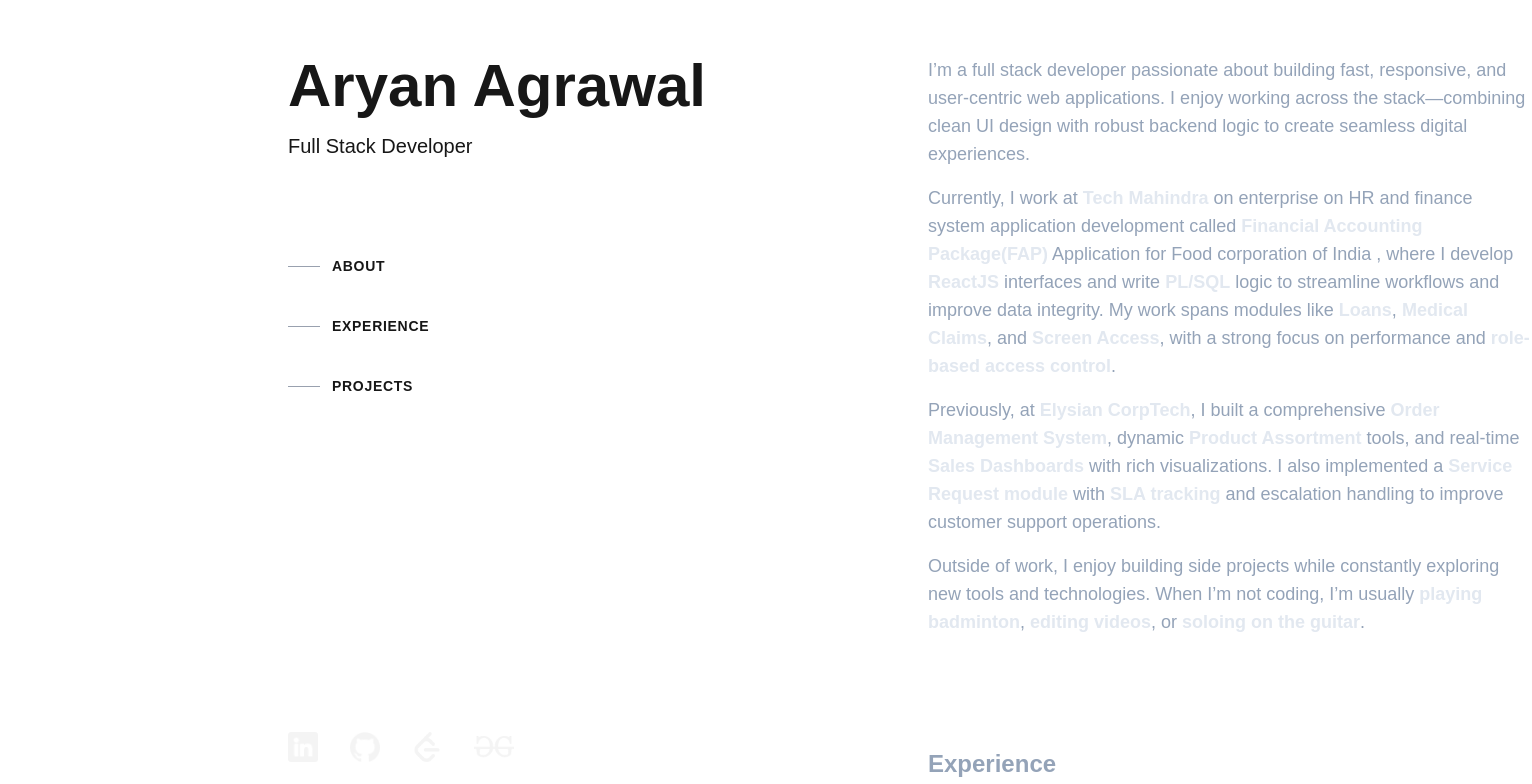
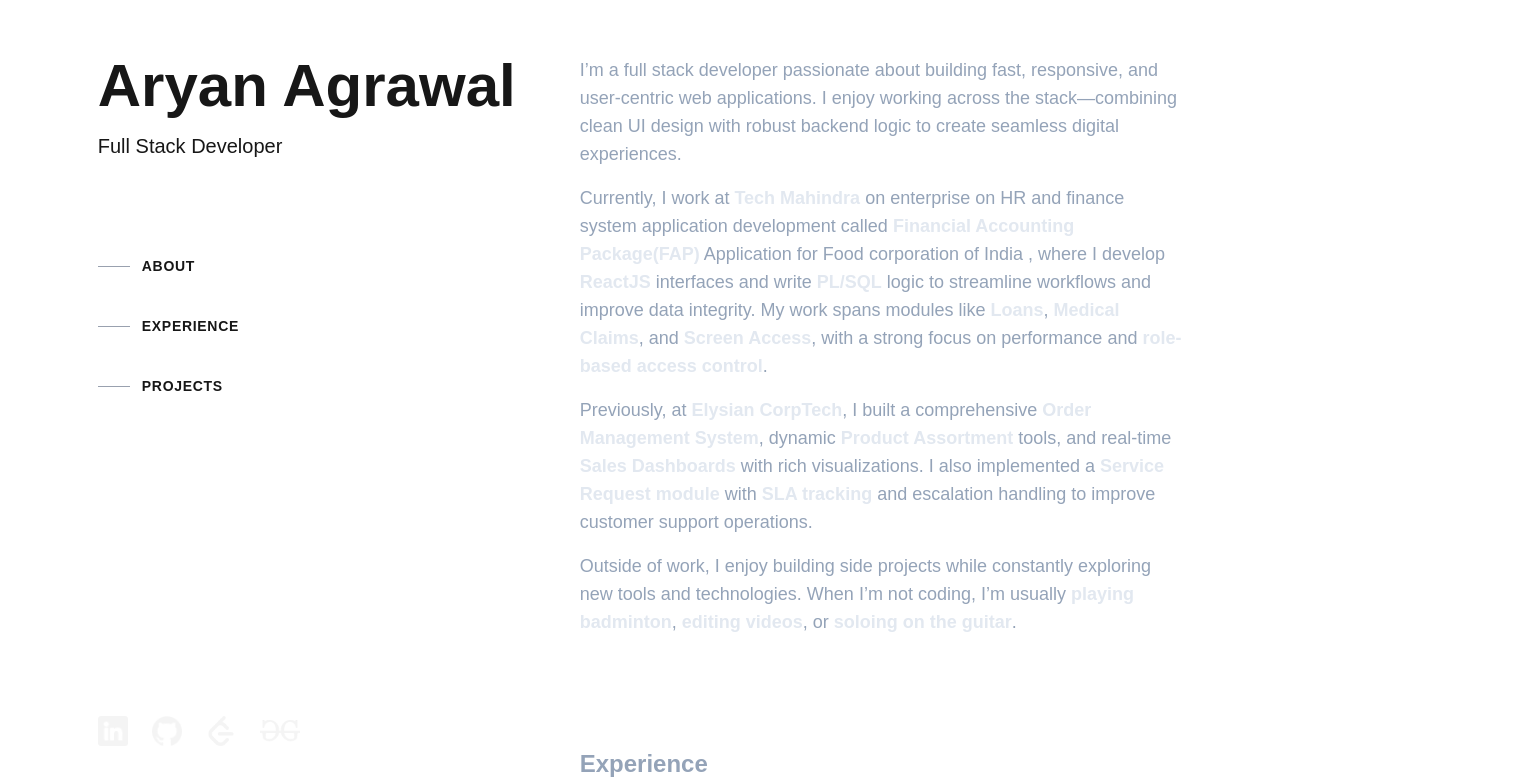
Before and after one commit to shad0waryan/website_portfolio, a Next.js app: page / in a window 1280 px wide. Shown: the part 40-824 px from the top of the page, 1532 px wide, since content can reach past the window. Built offline with nearby package versions, Linux system fonts and the light colour scheme.

Commit message:
responsive_fix

```diff
--- a/src/app/leftSection.tsx
+++ b/src/app/leftSection.tsx
@@ -1,18 +1,19 @@
 export default function LeftSection() {
   return (
-    <div className="flex flex-col w-108">
-      <span className="block text-center text-4xl sm:text-5xl lg:text-left lg:text-6xl font-bold cursor-default select-none">
+    <div className="flex flex-col w-full max-w-lg xl:max-w-none items-center xl:items-start">
+      <span className="block text-center text-4xl sm:text-5xl lg:text-6xl font-bold cursor-default select-none">
         Aryan Agrawal
       </span>
-      <span className="block text-center mt-4 text-lg sm:text-xl lg:text-left font-extralight cursor-default select-none">
+      <span className="block text-right mt-4 text-lg sm:text-xl font-extralight cursor-default select-none ">
         Full Stack Developer
       </span>
     </div>
   );
 }
+
 export function Socials() {
   return (
-    <div className="flex gap-8 w-96 lg:justify-start justify-center align-middle">
+    <div className="flex gap-6 flex-wrap xl:justify-start">
       <img
         src="/linkedin.png"
         alt="LinkedIn Profile"
--- a/src/app/page.tsx
+++ b/src/app/page.tsx
@@ -3,17 +3,22 @@
 import NavBar from "./NavBar";
 export default function Home() {
   return (
-    <div className="main flex flex-col lg:flex-row justify-between mt-24 mb-24 px-6 lg:px-36 gap-16">
-      <div className=" self-center xl:ml-36 lg:fixed lg:top-24 lg:w-96 flex flex-col">
-        <LeftSection />
-        <div className="hidden lg:block w-96">
-          <NavBar />
-        </div>
-        <div className="block mt-8 lg:mt-84">
-          <Socials />
+    <div className="flex flex-col xl:flex-row justify-between gap-16 px-6 xl:px-24 py-24 min-h-screen">
+      {/* Left Side */}
+      <div className="xl:w-1/2 flex flex-col right-2 items-center xl:items-end">
+        <div className="xl:sticky top-24">
+          <LeftSection />
+          <div className="hidden xl:block mt-12 w-fit ">
+            <NavBar />
+          </div>
+          <div className="mt-12 w-full flex justify-center xl:justify-start xl:mt-80">
+            <Socials />
+          </div>
         </div>
       </div>
-      <div className="mt-24 lg:mt-0 lg:ml-120 xl:ml-196">
+
+      {/* Right Side */}
+      <div className="w-full xl:w-3/5 mt-20 xl:mt-0 ">
         <RightSection />
       </div>
     </div>
--- a/src/app/rightSection.tsx
+++ b/src/app/rightSection.tsx
@@ -7,8 +7,8 @@
       className="flex flex-col gap-28 max-w-2xl text-base sm:text-lg mx-auto text-left mb-48 scroll-mt-[150px]"
     >
       <About />
-      <section className="group pr-6 ">
-        <h2 className="text-2xl font-semibold text-lighttext mb-4 cursor-default select-none ">
+      <section className="group pr-6 xl:mt-0 mt-20 ">
+        <h2 className="text-2xl font-semibold text-lighttext mb-6 cursor-default select-none ">
           Experience
         </h2>
         <div id="experience" className="select-none scroll-mt-[170px]">
```
